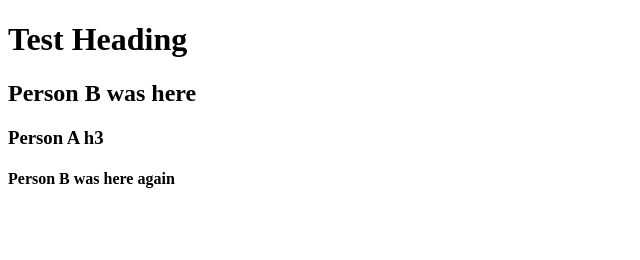
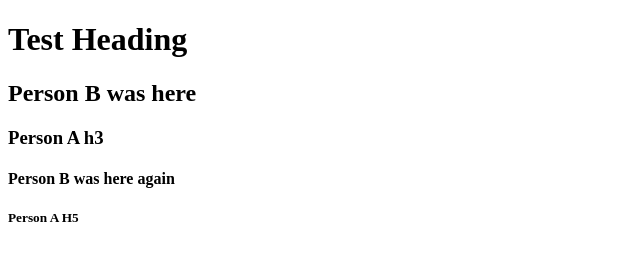
Before and after one commit to Rob-P-Smith/donut, a plain HTML site: page index.html in a window 1280 px wide. Shown: the full height of the page, 0-640 px from the left. Drawn offline with Linux system fonts and the light colour scheme.

Commit message:
h5 added

```diff
--- a/index.html
+++ b/index.html
@@ -9,5 +9,6 @@
 <h2>Person B was here</h2>
 <h3>Person A h3</h3>
 <h4>Person B was here again</h4>
+<h5>Person A H5</h5>
 </body>
 </html>
```
